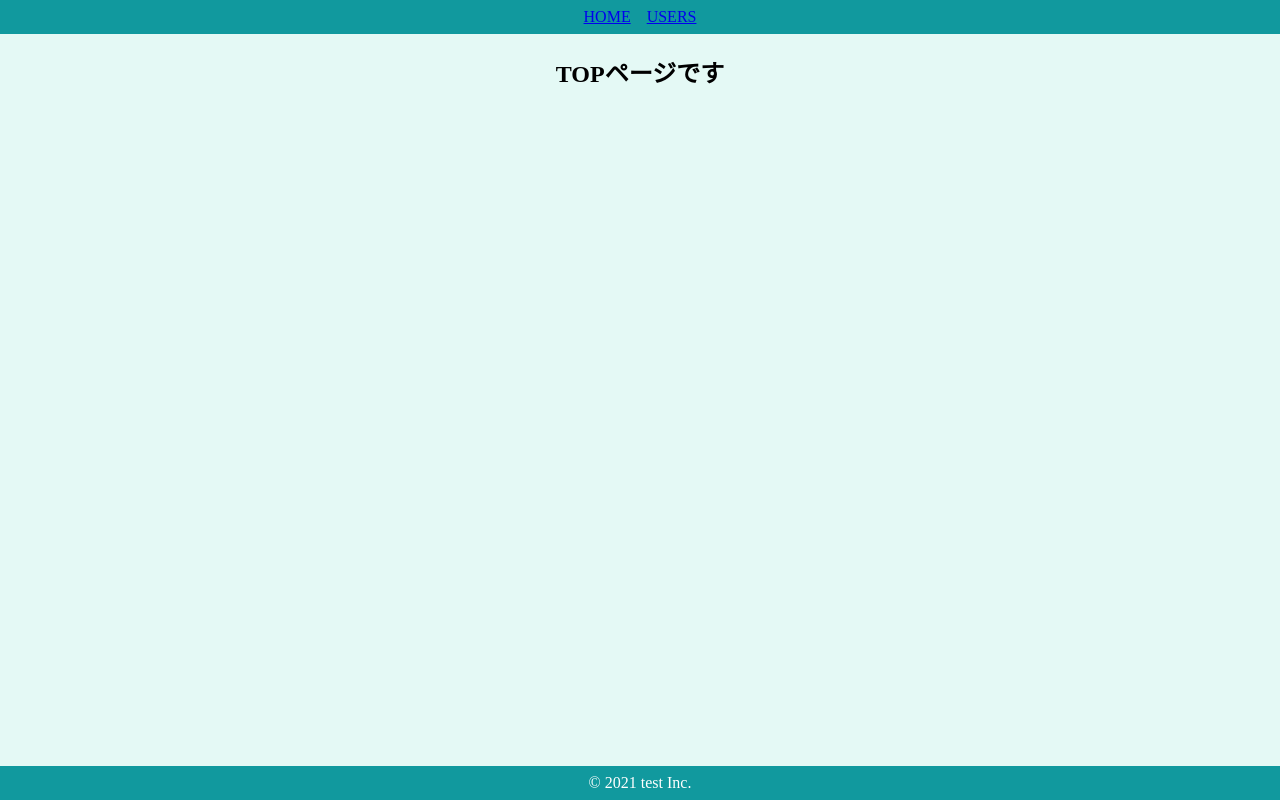
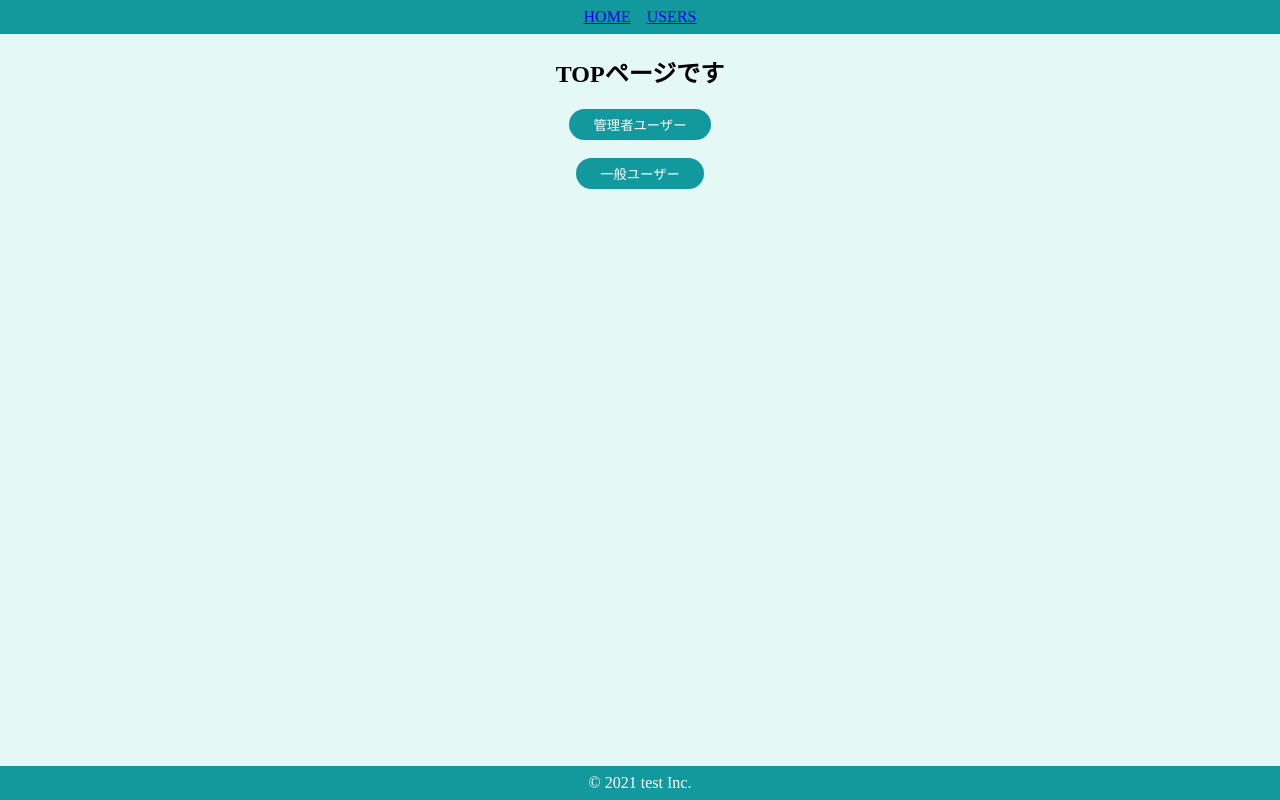
Before and after one commit to KishiKyousuke/AtomicDesign, a React (Create React App) app: page / in a window 1280 px wide. Built offline with nearby package versions, Linux system fonts and the light colour scheme.

Commit message:
lec.38 WIP

```diff
--- a/src/components/atoms/button/SecondaryButton.jsx
+++ b/src/components/atoms/button/SecondaryButton.jsx
@@ -2,8 +2,8 @@ import styled from "styled-components";
 import { BaseButton } from "./BaseButton";
 
 export const SecondaryButton = (props) => {
-  const { children } = props;
-  return <SButton>{children}</SButton>;
+  const { children, onClick } = props;
+  return <SButton onClick={onClick}>{children}</SButton>;
 };
 
 const SButton = styled(BaseButton)`
--- a/src/components/atoms/pages/Top.jsx
+++ /dev/null
@@ -1,13 +0,0 @@
-import styled from "styled-components";
-
-export const Top = () => {
-  return (
-    <SContainer>
-      <h2>TOPページです</h2>
-    </SContainer>
-  );
-};
-
-const SContainer = styled.div`
-  text-align: center;
-`;
--- /dev/null
+++ b/src/components/pages/Top.jsx
@@ -0,0 +1,20 @@
+import styled from "styled-components";
+import { SecondaryButton } from "../atoms/button/SecondaryButton";
+
+export const Top = () => {
+  const onClickAdmin = () => alert("管理");
+  const onClickGeneral = () => alert("一般");
+  return (
+    <SContainer>
+      <h2>TOPページです</h2>
+      <SecondaryButton onClick={onClickAdmin}>管理者ユーザー</SecondaryButton>
+      <br />
+      <br />
+      <SecondaryButton onClick={onClickGeneral}>一般ユーザー</SecondaryButton>
+    </SContainer>
+  );
+};
+
+const SContainer = styled.div`
+  text-align: center;
+`;
--- a/src/components/atoms/pages/Users.jsx
+++ b/src/components/pages/Users.jsx
@@ -1,6 +1,6 @@
 import styled from "styled-components";
-import { SearchInput } from "../../molecules/SearchInput";
-import { UserCard } from "../../organism/user/UserCard";
+import { SearchInput } from "../molecules/SearchInput";
+import { UserCard } from "../organism/user/UserCard";
 
 const users = [...Array(10).keys()].map((val) => {
   return {
--- a/src/components/router/Router.jsx
+++ b/src/components/router/Router.jsx
@@ -1,6 +1,6 @@
 import { BrowserRouter, Route, Switch } from "react-router-dom";
-import { Top } from "../atoms/pages/Top";
-import { Users } from "../atoms/pages/Users";
+import { Top } from "../pages/Top";
+import { Users } from "../pages/Users";
 import { DefaultLayout } from "../templates/DefaultLayout";
 import { HeaderOnly } from "../templates/HeaderOnly";
 
```
